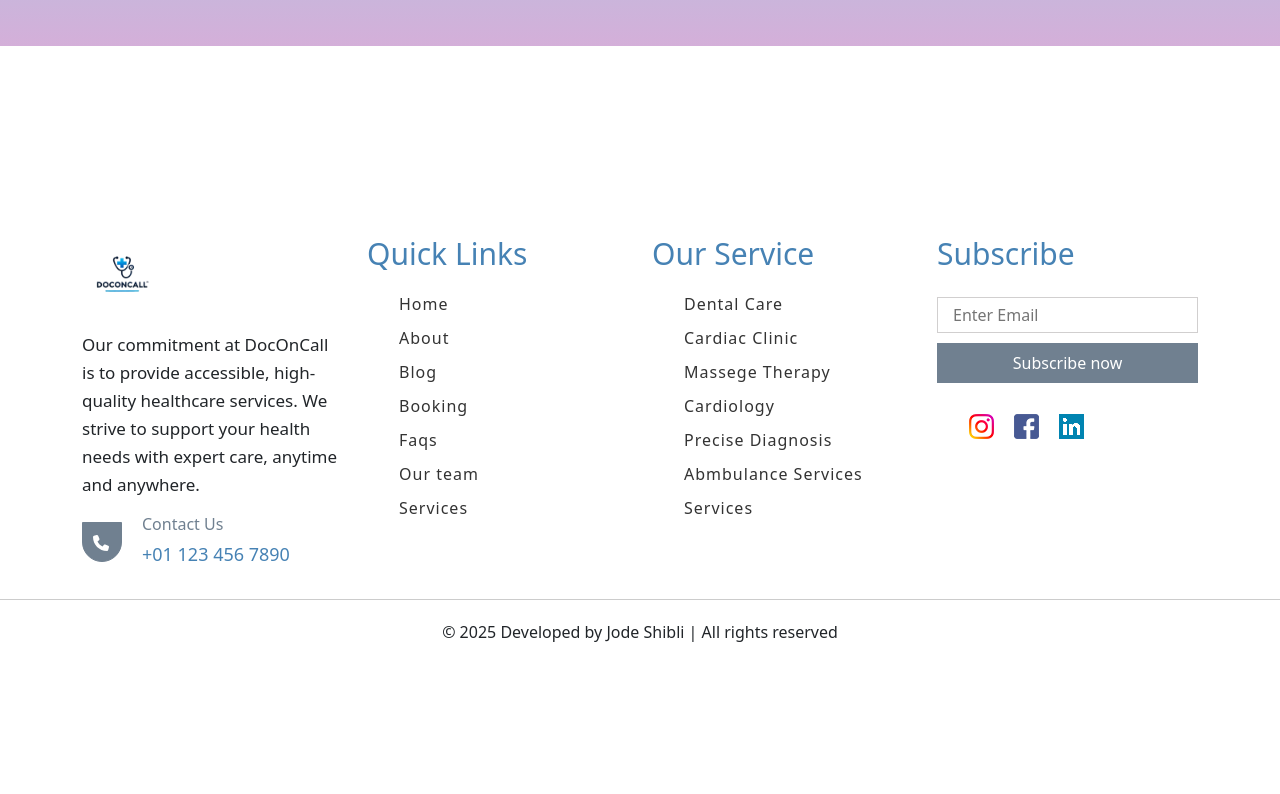
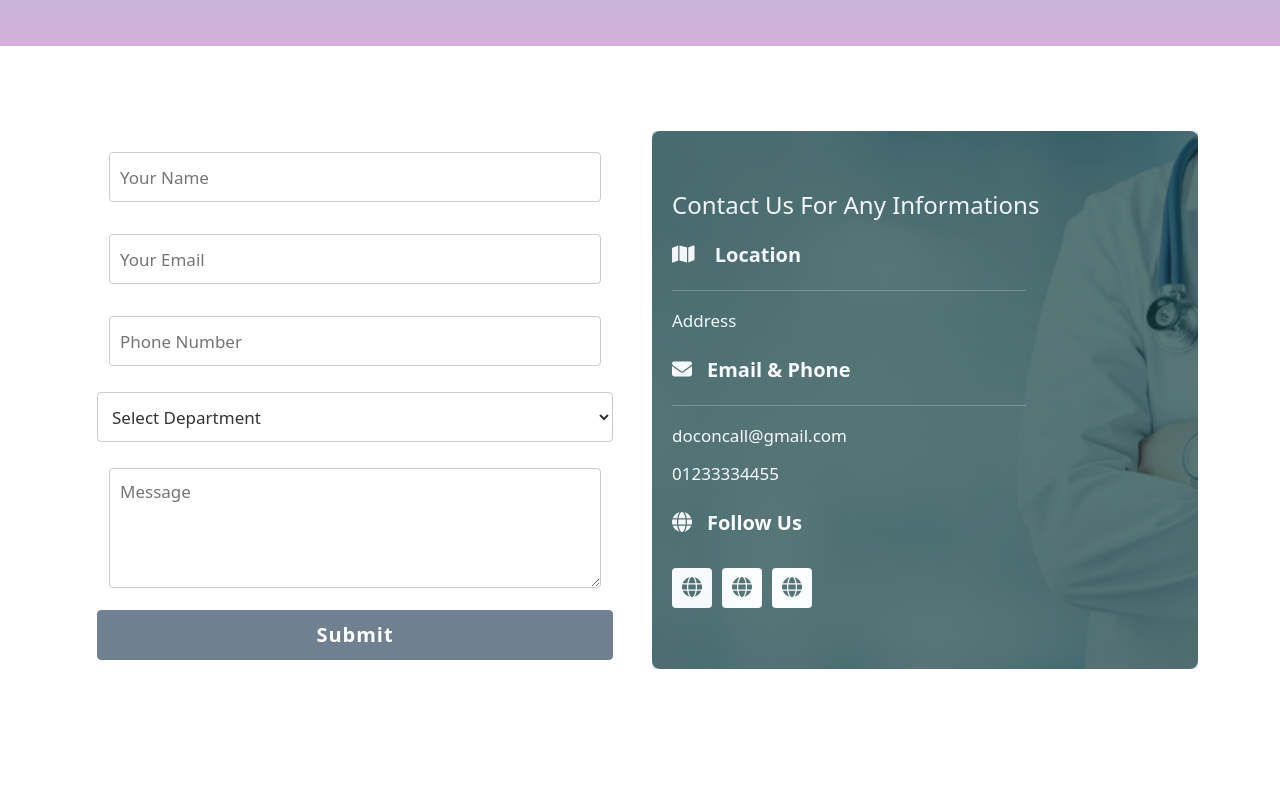
Before and after one commit to JShivode/DOCTORCLINIC-WEBSITE, a React (Create React App) app: page /contact in a window 1280 px wide. Shown: the part 520-1314 px from the top of the page. Before the commit the page ends 1199 px from the top, so only its background shows below. Built offline with nearby package versions, Linux system fonts and the light colour scheme.

Commit message:
update Contact.css

```diff
--- a/src/pages/Contact.css
+++ b/src/pages/Contact.css
@@ -0,0 +1,139 @@
+form{
+    background-color: white;
+    box-sizing: border-box;
+    width: 100%;
+    max-width: 100%;
+    height: auto;
+    padding: 15px;
+}
+form .form-control{
+    border: none;
+}
+form input ,
+form textarea ,
+form select{
+    width: 100%;
+    max-width: 100%;
+    height: 50px;
+    background-color: white;
+    border: 1px solid #ccc;
+    padding: 10px;
+    margin: 10px 0px;
+    border-radius: 4px;
+    -webkit-border-radius: 4px;
+    -moz-border-radius: 4px;
+    -ms-border-radius: 4px;
+    -o-border-radius: 4px;
+    color: #333;
+    font-size: 17px;
+    outline: none;
+}
+form textarea{
+    height: 120px;
+}
+form input:hover ,
+form textarea:hover{
+    border: 1px solid var(--main-color);
+    transition: .2s ease-in-out;
+    -webkit-transition: .2s ease-in-out;
+    -moz-transition: .2s ease-in-out;
+    -ms-transition: .2s ease-in-out;
+    -o-transition: .2s ease-in-out;
+    background-color: #f6f6f6;
+}
+form button{
+    width: 100%;
+    max-width: 100%;
+    height: 50px;
+    background-color: var(--grey-color) !important;
+    border: 1px solid var(--grey-color) !important;
+    border-radius: 4px !important;
+    -webkit-border-radius: 4px !important;
+    -moz-border-radius: 4px !important;
+    -ms-border-radius: 4px !important;
+    -o-border-radius: 4px !important;
+    color: white;
+    font-weight: bold;
+    letter-spacing: 1px;
+    font-size: 20px;
+}
+form button:hover{
+    background-color: transparent !important;
+    color: var(--grey-color);
+    transition: .3s ease-in-out;
+    -webkit-transition: .3s ease-in-out;
+    -moz-transition: .3s ease-in-out;
+    -ms-transition: .3s ease-in-out;
+    -o-transition: .3s ease-in-out;
+}
+.side{
+    background: url("../Assets/banner.jpg") center;
+    width: 100%;
+    height: auto;
+    max-width: 100%;
+    background-size: cover;
+    border-radius: 4px;
+    -webkit-border-radius: 4px;
+    -moz-border-radius: 4px;
+    -ms-border-radius: 4px;
+    -o-border-radius: 4px;
+    margin-top: 10px;
+}
+.side .overlay{
+    background-color: rgb(18, 61, 62);
+    border-radius: 8px;
+    opacity: .7;
+    padding: 15px;
+    -webkit-border-radius: 8px;
+    -moz-border-radius: 8px;
+    -ms-border-radius: 8px;
+    -o-border-radius: 8px;
+    padding: 25px 20px;
+}
+.side .overlay h3{
+    color: white;
+    font-size: 24px;
+    margin-top: 35px;
+}
+.side .overlay li{
+    color: white;
+    font-size: 20px;
+    margin: 20px 0px;
+    font-weight: bold;
+}
+.side .overlay li svg{
+    margin-right: 15px;
+}
+.side .overlay hr{
+    width: 70%;
+    color: white;
+    background-color: white;
+}
+.side .overlay p{
+    color: white;
+    font-size: 17px;
+    margin: 10px 0px;
+}
+.side .overlay ul{
+    padding: 0px;
+}
+.side .overlay ul li{
+    display: inline-block;
+    width: 40px;
+    height: 40px;
+    text-align: center;
+    line-height: 40px;
+    margin-right: 10px;
+    background-color: white;
+    border-radius: 4px;
+    -webkit-border-radius: 4px;
+    -moz-border-radius: 4px;
+    -ms-border-radius: 4px;
+    -o-border-radius: 4px;
+    margin-top: 10px;
+}
+.side .overlay ul li svg{
+    color: rgb(18, 61, 62);
+    text-align: center !important;
+    padding-left: 10px;
+}
--- a/src/pages/Contact.js
+++ b/src/pages/Contact.js
@@ -1,5 +1,8 @@
 import React from "react";
 import Banner from "../Components/Banner/Banner";
+import { FontAwesomeIcon } from "@fortawesome/react-fontawesome";
+import { faMap, faEnvelope, faGlobe } from "@fortawesome/free-solid-svg-icons";
+import './Contact.css';
 
 const Contact =()=>{
     return(
@@ -8,8 +11,49 @@ const Contact =()=>{
             <section className="contact-us">
                 <div className="container">
                     <div className="row">
-                        <div className="col-lg-6 col-md-6"></div>
-                        <div className="col-lg-6 col-md-6"></div>
+                        <div className="col-lg-6 col-md-6">
+                            <form>
+                                <div className="form-control">
+                                    <input placeholder="Your Name"/>
+                                </div>
+                                <div className="form-control">
+                                    <input placeholder="Your Email"/>
+                                </div>
+                                <div className="form-control">
+                                    <input placeholder="Phone Number"/>
+                                </div>
+                                <select>
+                                    <option>Select Department</option>
+                                    <option>One</option>
+                                    <option>Two</option>
+                                    <option>Three</option>
+                                </select>
+                                <div className="form-control">
+                                    <textarea placeholder="Message"></textarea>
+                                </div>
+                                <button>Submit</button>
+                            </form>
+                        </div>
+                        <div className="col-lg-6 col-md-6">
+                            <div className="side">
+                                <div className="overlay">
+                                    <h3>Contact Us For Any Informations</h3>
+                                    <li> <FontAwesomeIcon icon={faMap}/> Location</li>
+                                    <hr/>
+                                    <p>Address</p>
+                                    <li><FontAwesomeIcon icon={faEnvelope}/>Email & Phone</li>
+                                    <hr/>
+                                    <p>doconcall@gmail.com</p>
+                                    <p>01233334455</p>
+                                    <li><FontAwesomeIcon icon={faGlobe}/>Follow Us</li>
+                                    <ul>
+                                        <li><FontAwesomeIcon icon={faGlobe}/></li>
+                                        <li><FontAwesomeIcon icon={faGlobe}/></li>
+                                        <li><FontAwesomeIcon icon={faGlobe}/></li>
+                                    </ul>
+                                </div>
+                            </div>
+                        </div>
                     </div>
                 </div>
             </section>
```
Also changed, not shown: src/Assets/banner.jpg (added).
